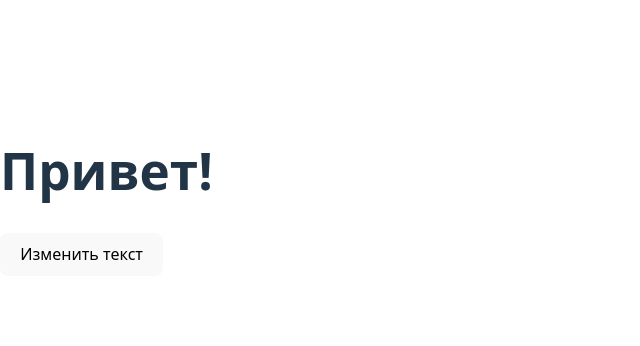
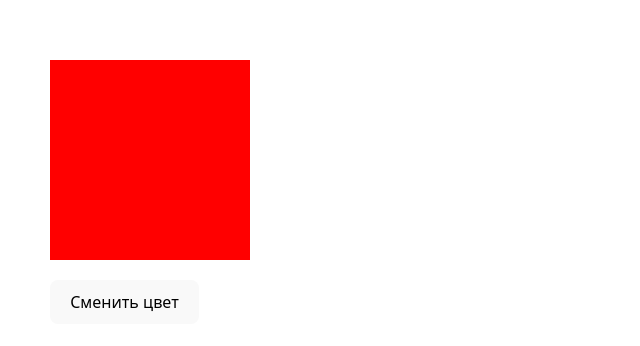
Before and after one commit to Regina-hub05/Regina-task-1, a React (Vite) app: page / in a window 1280 px wide. Shown: the part 208-554 px from the top of the page, without its empty margins (0-640 px from the left). Built offline with nearby package versions, Linux system fonts and the light colour scheme.

Commit message:
change color

```diff
--- a/src/App.jsx
+++ b/src/App.jsx
@@ -2,19 +2,31 @@
 
 import React, { useState } from 'react';
 function App() {
-  const [text, setText] = useState('Привет!');
+  const colors = ['red', 'green', 'blue'];
 
-  const changeText = () => {
-    if (text === 'Привет!') {
-      setText('Пока!');
-    } else {
-      setText('Привет!');
+  const [colorIndex, setColorIndex] = useState(0);
+
+  const changeColor = () => {
+    let nextIndex = colorIndex + 1;
+
+    if (nextIndex > 2) {
+      nextIndex = 0;
     }
+     setColorIndex(nextIndex);
   };
+
   return (
-    <div>
-      <h1>{text}</h1>
-      <button onClick={changeText}>Изменить текст</button>
+    <div style={{ padding: '50px' }}>
+
+      <div style={{
+        width: '200px',
+        height: '200px',
+        background: colors[colorIndex],
+        marginBottom: '20px'
+      }}></div>
+
+
+      <button onClick={changeColor}>Сменить цвет</button>
     </div>
   );
 }
```
